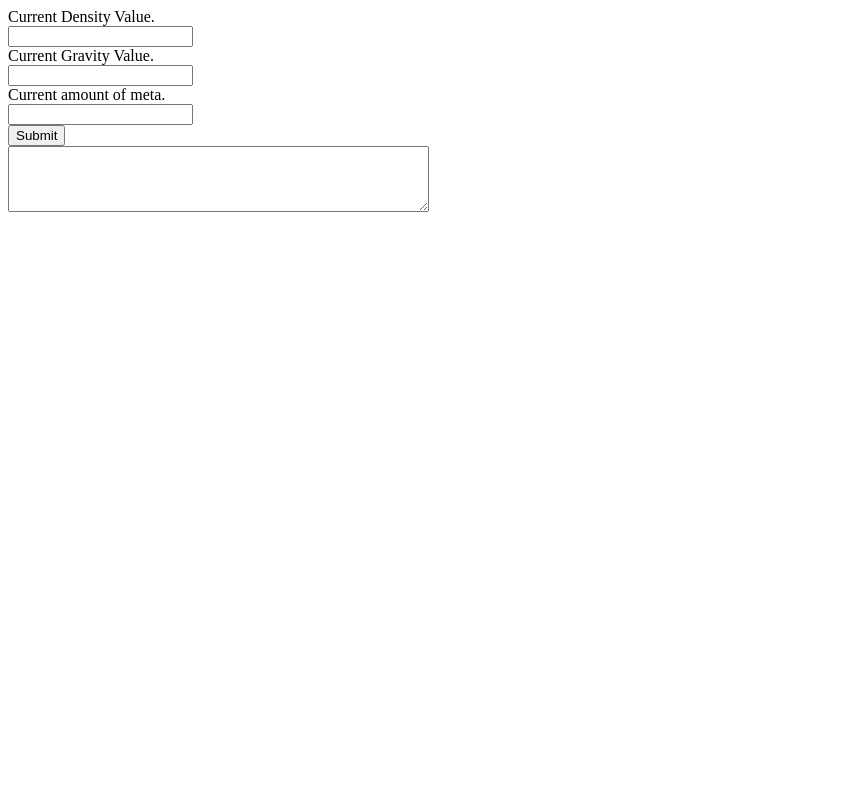
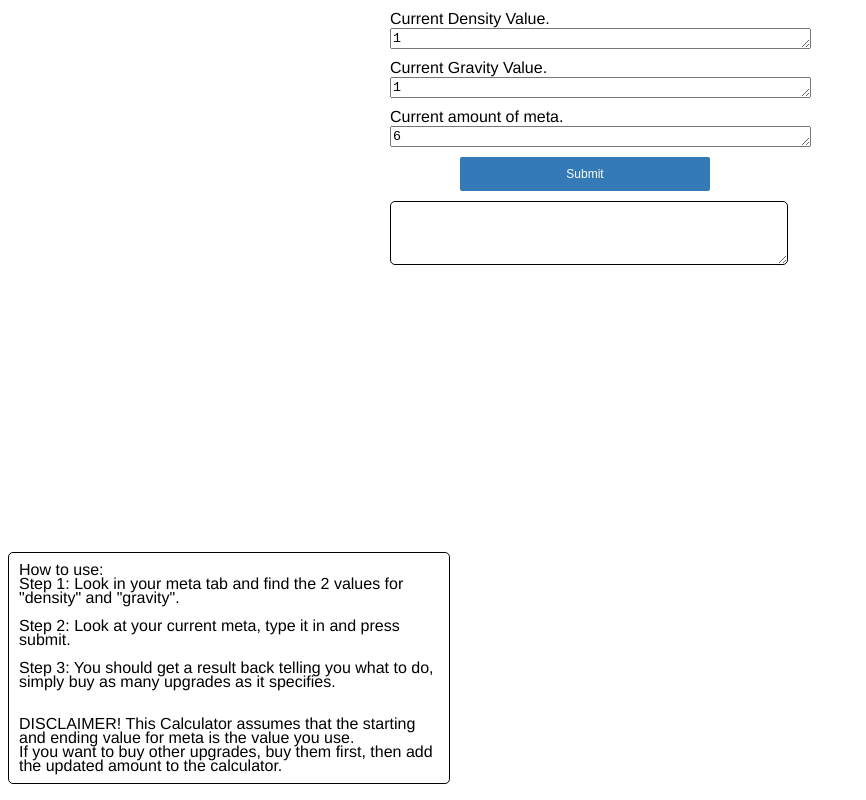
Before and after one commit to iblobtouch/Idle-Bouncer-Calculator, a plain HTML site: page index.html in a window 1280 px wide. Shown: the whole page, without its empty margins (0-866 px from the left). Drawn offline with Linux system fonts and the light colour scheme.

Commit message:
Css work.

```diff
--- a/index.html
+++ b/index.html
@@ -4,18 +4,29 @@
 		<link href='https://fonts.googleapis.com/css?family=Lato' rel='stylesheet' type='text/css'>
     </head>
     <body>
+        <div id = "mainContent">
             <label for = "dMultiplier">Current Density Value.</label>
-        <input id = "dMultiplier" type = "number">
+            <textarea rows="1" cols="50" id = "dMultiplier" data-tooltip="For example: x1 if no upgrades.">1</textarea>
 
             <label for = "gMultiplier">Current Gravity Value.</label>
-        <input id = "gMultiplier" type = "number">
+            <textarea rows="1" cols="50"  id = "gMultiplier" data-tooltip="For example: x1 if no upgrades.">1</textarea>
 
             <label for = "currMeta">Current amount of meta.</label>
-        <input id = "currMeta" type = "number">
+            <textarea rows="1" cols="50" id = "currMeta" data-tooltip="Current amount of meta.">6</textarea>
             <br>
             <button onclick="onSubmit()" >Submit</button>
             <br>
-        <textarea rows="4" cols="50" id = "result"></textarea>
+            <textarea rows="3" cols="50" id = "result"></textarea>
             <script src="Calculator.js"></script>
+        </div>
+
+        <p id="notes">
+        How to use:<br>
+        Step 1: Look in your meta tab and find the 2 values for "density" and "gravity".<br><br>
+        Step 2: Look at your current meta, type it in and press submit.<br><br>
+        Step 3: You should get a result back telling you what to do, simply buy as many upgrades as it specifies.<br><br>
+        <br>
+        DISCLAIMER! This Calculator assumes that the starting and ending value for meta is the value you use.<br>If you want to buy other upgrades, buy them first, then add the updated amount to the calculator.
+        </p>
     </body>
 </html>
--- a/styles.css
+++ b/styles.css
@@ -1,3 +1,48 @@
+html {
+    font-family: "Helvetica Neue", Helvetica, Arial, sans-serif;
+}
+
 label {
     display:block;
+    margin-top: 10px;
 }
+
+button {
+    background-color: #337AB7;
+    border: none;
+    color: white;
+    text-align: center;
+    text-decoration: none;
+    font-size: 12px;
+    margin-top: 10px;
+    margin-bottom: 10px;
+    padding: 10px;
+    border-radius: 2px;
+    width:50%;
+    margin-left: 70px;
+}
+
+#result {
+    border: 1px solid black;
+	line-height: 14px;
+	padding: 10px;
+    border-radius: 5px;
+    font-size: 12px;
+}
+
+#mainContent {
+    width: 500px;
+    height: 350px;
+    display:block;
+    margin: auto;
+}
+
+#notes {
+	border: 1px solid black;
+	line-height: 14px;
+	padding: 10px;
+	position: fixed;
+	bottom: 0;
+	width: 420px;
+    border-radius: 5px;
+}
```
Lines whose indentation alone changed are shown as unchanged.
